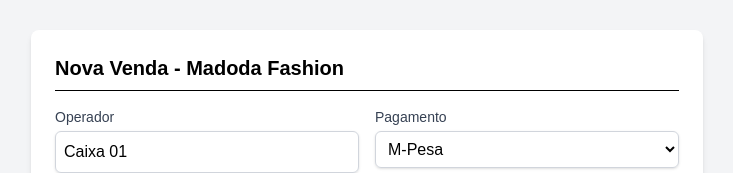
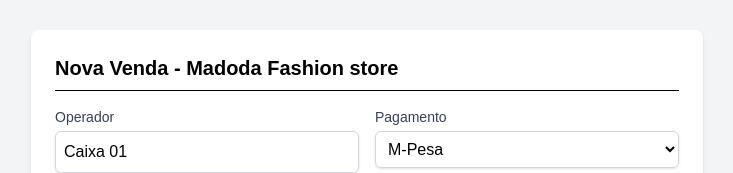
Before and after one commit to Eunicio-Aires/madoda, a Next.js app: page / in a window 1280 px wide. Shown: the part 145-318 px from the top of the page, without its empty margins (273-1006 px from the left). Built offline with nearby package versions, Linux system fonts and the light colour scheme.

Commit message:
Implement checkout functionality and receipt

```diff
--- a/app/page.tsx
+++ b/app/page.tsx
@@ -147,7 +147,7 @@ export default function CheckoutPage() {
   return (
     <div className="min-h-screen bg-gray-100 p-6 flex justify-center items-center">
       <div className="w-full max-w-2xl bg-white p-6 rounded-lg shadow-md">
-        <h2 className="text-xl font-bold mb-4 text-black border-b pb-2">Nova Venda - Madoda Fashion</h2>
+        <h2 className="text-xl font-bold mb-4 text-black border-b pb-2">Nova Venda - Madoda Fashion store</h2>
 
         <div className="grid grid-cols-2 gap-4 mb-6">
           <div>
```
